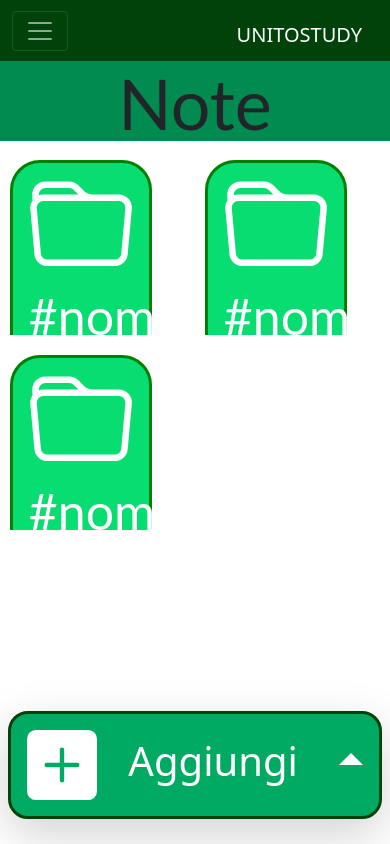
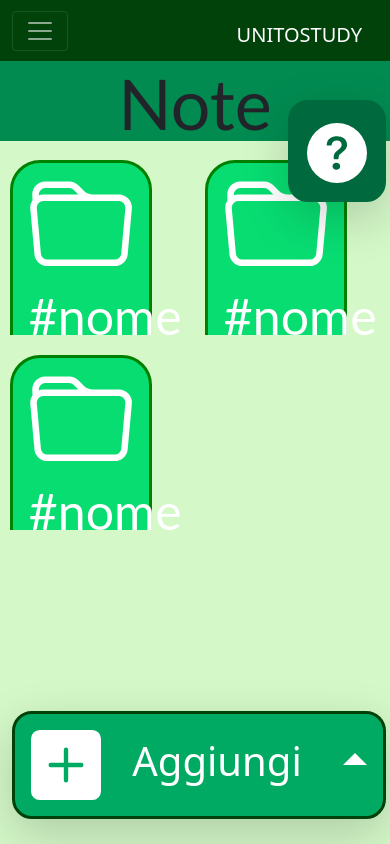
Before and after one commit to federicaamore/IDS, a plain HTML site: page note.html in a window 390 px wide. Drawn offline with nearby package versions, Linux system fonts and the light colour scheme.

Commit message:
Update note.html

```diff
--- a/note.html
+++ b/note.html
@@ -1,20 +1,25 @@
 <!DOCTYPE html>
+
+<html>
+
 <head>
-    <link href="https://cdn.jsdelivr.net/npm/bootstrap@5.0.0-beta2/dist/css/bootstrap.min.css" rel="stylesheet" crossorigin="anonymous">
-<script src="https://cdn.jsdelivr.net/npm/bootstrap@5.0.0-beta2/dist/js/bootstrap.bundle.min.js"crossorigin="anonymous"></script>
+  <title>Note</title>
+  <link href="https://cdn.jsdelivr.net/npm/bootstrap@5.0.0-beta2/dist/css/bootstrap.min.css" rel="stylesheet"
+    crossorigin="anonymous">
+  <script src="https://cdn.jsdelivr.net/npm/bootstrap@5.0.0-beta2/dist/js/bootstrap.bundle.min.js"
+    crossorigin="anonymous"></script>
 
-  <style>.bg-sfondo {
+  <style>
+    .bg-sfondo {
       --bs-bg-opacity: 1;
       background-color: rgb(0, 66, 9);
     }
 
-.nome-pagina{
-   /*cambiare font*/
-   font-family:'Gill Sans', 'Gill Sans MT', Calibri, 'Trebuchet MS', sans-serif;
+    .nome-pagina {
+      font-family: 'Gill Sans', 'Gill Sans MT', Calibri, 'Trebuchet MS', sans-serif;
       text-align: center;
-
       background-color: rgb(1, 139, 81);
-    position:sticky;
+      position: sticky;
       width: 100%;
       height: 80px;
       margin-top: 0em;
@@ -28,98 +33,100 @@
     .top {
       position: fixed;
       top: 0%;
-    left:0%;
+      left: 0%;
       z-index: 999;
       width: 100%;
       height: 120px;
-
     }
 
     .fixed-content-aggiungi {
-    bottom:3%;
-    right: 2%;
-    position:fixed;
+      bottom: 3%;
+      right: 1%;
+      position: fixed;
       z-index: 999;
       color: #FFF;
       text-align: left;
     }
+
+    .fixed-content-domanda {
+      top: 100px;
+      right: 1%;
+      position: fixed;
+      z-index: 999;
+      color: #FFF;
+      text-align: left;
+    }
+
     .btn1 {
-      background-color: rgb(8, 221, 114); /* Blue background */
-      border: solid; /* Remove borders */
+      background-color: rgb(8, 221, 114);
+      border: solid;
       border-color: green;
       border-radius: 30px;
-
-      color: white; /* White text */
-      padding: 12px 16px; /* Some padding */
-      font-size: 50px; /* Set a font size */
-      cursor: pointer; /* Mouse pointer on hover */
+      float: left;
+      color: white;
+      padding: 12px 16px;
+      font-size: 50px;
+      cursor: pointer;
       width: 90%;
-      /*width: -moz-fit-content;
-  width: fit-content;*/
     }
 
     .btn-aggiungi {
-      background-color: rgb(0, 170, 99); /* Blue background */
-      border: solid; /* Remove borders */
+      background-color: rgb(0, 170, 99);
+      border: solid;
       border-color: rgb(0, 66, 9);
       border-radius: 20px;
-
-      color: white; /* White text */
-      padding: 12px 16px; /* Some padding */
-      font-size: 40px; /* Set a font size */
-      cursor: pointer; /* Mouse pointer on hover */
-      /*width: -moz-fit-content;
-      width: fit-content;*/
+      color: white;
+      padding: 12px 16px;
+      font-size: 40px;
+      cursor: pointer;
     }
 
-.item_table {
-  width: -moz-fit-content;
-  width: fit-content;
-  background-color: #8ca0ff;
-  padding: 5px;
-  margin-bottom: 1em;
+    .btn-domanda {
+      background-color: rgb(0, 105, 61);
+      border: solid;
+      border-color: rgb(0, 105, 61);
+      border-radius: 20px;
+      color: white;
+      font-size: 40px;
+      cursor: pointer;
     }
-.coso {
+
+    .max {
       width: 100%;
       height: 100%;
     }
 
     .square {
-    float:left;
+      float: left;
       position: relative;
       width: 45%;
-    padding-bottom : 45%; /* = width for a 1:1 aspect ratio */
-    margin:2.5%;
-    /*background-color:#1E1E1E;*/
-
-    overflow:hidden;
+      padding-bottom: 45%;
+      margin: 2.5%;
+      overflow: hidden;
     }
 
     .content1 {
-      position:absolute;
-      height:90%; /* = 100% - 2*5% padding */
-      width:90%; /* = 100% - 2*5% padding */
-      /*padding: 5%;*/
-      font-size:30px;
-    font-family: 'Lato',verdana, sans-serif;
+      position: absolute;
+      height: 90%;
+      width: 90%;
+      font-size: 30px;
+      font-family: 'Lato', verdana, sans-serif;
       color: #fff;
-
     }
-  .number{
-    font-weight:900;
-    font-size:100px;
-  }
-
-
   </style>
-
 </head>
 
-<body>
+<body style="background-color: #d4f8c8;">
+
+  <!-- BARRA SUPERIORE -->
   <div class="top">
-    <nav id="navbar_main" class="mobile-offcanvas navbar navbar-expand-lg navbar-dark bg-sfondo" style="font-size: 30px;">
+
+    <!-- BARRA navigazione -->
+    <nav id="navbar_main" class="mobile-offcanvas navbar navbar-expand-lg navbar-dark bg-sfondo"
+      style="font-size: 30px;">
       <div class="container-fluid">
-        <button class="navbar-toggler" type="button" data-bs-toggle="collapse" data-bs-target="#navbarNavDropdown" aria-controls="navbarNavDropdown" aria-expanded="false" aria-label="Toggle navigation">
+        <button class="navbar-toggler" type="button" data-bs-toggle="collapse" data-bs-target="#navbarNavDropdown"
+          aria-controls="navbarNavDropdown" aria-expanded="false" aria-label="Toggle navigation">
           <span class="navbar-toggler-icon"></span>
         </button>
         <div class="collapse navbar-collapse" id="navbarNavDropdown">
@@ -147,74 +154,102 @@
       </div>
     </nav>
 
-
+    <!-- BARRA nome pagina -->
     <div class="nome-pagina">
-      <h1 text-align = center style="font-size: 70px;">Note</h1>
+      <h1 text-align=center style="font-size: 70px;">Note</h1>
     </div>
   </div>
 
   <div style="height: 150px;"></div>
 
-
+  <!-- TASTO TUTORIAL (punto di domanda) -->
+  <div class="fixed-content-domanda">
+    <button type="button" class="btn-domanda shadow-lg p-3 ">
+      <svg xmlns="http://www.w3.org/2000/svg" width="60" height="60" fill="currentColor"
+        class="bi bi-question-circle-fill" viewBox="0 0 16 16">
+        <path
+          d="M16 8A8 8 0 1 1 0 8a8 8 0 0 1 16 0zM5.496 6.033h.825c.138 0 .248-.113.266-.25.09-.656.54-1.134 1.342-1.134.686 0 1.314.343 1.314 1.168 0 .635-.374.927-.965 1.371-.673.489-1.206 1.06-1.168 1.987l.003.217a.25.25 0 0 0 .25.246h.811a.25.25 0 0 0 .25-.25v-.105c0-.718.273-.927 1.01-1.486.609-.463 1.244-.977 1.244-2.056 0-1.511-1.276-2.241-2.673-2.241-1.267 0-2.655.59-2.75 2.286a.237.237 0 0 0 .241.247zm2.325 6.443c.61 0 1.029-.394 1.029-.927 0-.552-.42-.94-1.029-.94-.584 0-1.009.388-1.009.94 0 .533.425.927 1.01.927z" />
+      </svg>
+    </button>
+  </div>
 
   <!-- TASTO "AGGIUNGI" -->
-    <div class="btn-group dropup fixed-content-aggiungi" >
-      <button type="button" class="btn-aggiungi  dropdown-toggle cell shadow-lg p-3 " data-bs-toggle="dropdown" aria-expanded="false">
-        <svg xmlns="http://www.w3.org/2000/svg" width="70" height="70" fill="currentColor" class="bi bi-plus-square-fill" viewBox="0 0 16 16">
-          <path d="M2 0a2 2 0 0 0-2 2v12a2 2 0 0 0 2 2h12a2 2 0 0 0 2-2V2a2 2 0 0 0-2-2H2zm6.5 4.5v3h3a.5.5 0 0 1 0 1h-3v3a.5.5 0 0 1-1 0v-3h-3a.5.5 0 0 1 0-1h3v-3a.5.5 0 0 1 1 0z"/>
-        </svg> &nbsp  Aggiungi &nbsp
+  <div class="btn-group dropup fixed-content-aggiungi">
+    <button type="button" class="btn-aggiungi  dropdown-toggle cell shadow-lg p-3 " data-bs-toggle="dropdown"
+      aria-expanded="false">
+      <svg xmlns="http://www.w3.org/2000/svg" width="70" height="70" fill="currentColor" class="bi bi-plus-square-fill"
+        viewBox="0 0 16 16">
+        <path
+          d="M2 0a2 2 0 0 0-2 2v12a2 2 0 0 0 2 2h12a2 2 0 0 0 2-2V2a2 2 0 0 0-2-2H2zm6.5 4.5v3h3a.5.5 0 0 1 0 1h-3v3a.5.5 0 0 1-1 0v-3h-3a.5.5 0 0 1 0-1h3v-3a.5.5 0 0 1 1 0z" />
+      </svg> &nbsp Aggiungi &nbsp
     </button>
     <ul class="dropdown-menu">
       <li style="font-size: 30px;"><a class="dropdown-item" href="#">
           <!-- SIMBOLO nota -->
-          <svg xmlns="http://www.w3.org/2000/svg" width="35" height="35" fill="currentColor" class="bi bi-clipboard-plus" viewBox="0 0 16 16">
-          <path fill-rule="evenodd" d="M8 7a.5.5 0 0 1 .5.5V9H10a.5.5 0 0 1 0 1H8.5v1.5a.5.5 0 0 1-1 0V10H6a.5.5 0 0 1 0-1h1.5V7.5A.5.5 0 0 1 8 7z"/>
-          <path d="M4 1.5H3a2 2 0 0 0-2 2V14a2 2 0 0 0 2 2h10a2 2 0 0 0 2-2V3.5a2 2 0 0 0-2-2h-1v1h1a1 1 0 0 1 1 1V14a1 1 0 0 1-1 1H3a1 1 0 0 1-1-1V3.5a1 1 0 0 1 1-1h1v-1z"/>
-          <path d="M9.5 1a.5.5 0 0 1 .5.5v1a.5.5 0 0 1-.5.5h-3a.5.5 0 0 1-.5-.5v-1a.5.5 0 0 1 .5-.5h3zm-3-1A1.5 1.5 0 0 0 5 1.5v1A1.5 1.5 0 0 0 6.5 4h3A1.5 1.5 0 0 0 11 2.5v-1A1.5 1.5 0 0 0 9.5 0h-3z"/>
-          </svg> &nbsp Nota</a>
+          <svg xmlns="http://www.w3.org/2000/svg" width="35" height="35" fill="currentColor"
+            class="bi bi-clipboard-plus" viewBox="0 0 16 16">
+            <path fill-rule="evenodd"
+              d="M8 7a.5.5 0 0 1 .5.5V9H10a.5.5 0 0 1 0 1H8.5v1.5a.5.5 0 0 1-1 0V10H6a.5.5 0 0 1 0-1h1.5V7.5A.5.5 0 0 1 8 7z" />
+            <path
+              d="M4 1.5H3a2 2 0 0 0-2 2V14a2 2 0 0 0 2 2h10a2 2 0 0 0 2-2V3.5a2 2 0 0 0-2-2h-1v1h1a1 1 0 0 1 1 1V14a1 1 0 0 1-1 1H3a1 1 0 0 1-1-1V3.5a1 1 0 0 1 1-1h1v-1z" />
+            <path
+              d="M9.5 1a.5.5 0 0 1 .5.5v1a.5.5 0 0 1-.5.5h-3a.5.5 0 0 1-.5-.5v-1a.5.5 0 0 1 .5-.5h3zm-3-1A1.5 1.5 0 0 0 5 1.5v1A1.5 1.5 0 0 0 6.5 4h3A1.5 1.5 0 0 0 11 2.5v-1A1.5 1.5 0 0 0 9.5 0h-3z" />
+          </svg> &nbsp Nota
+        </a>
       </li>
       <li style="font-size: 30px;"><a class="dropdown-item" href="#">
           <!-- SIMBOLO cartella -->
-          <svg xmlns="http://www.w3.org/2000/svg" width="35" height="35" fill="currentColor" class="bi bi-folder-plus" viewBox="0 0 16 16">
-          <path d="m.5 3 .04.87a1.99 1.99 0 0 0-.342 1.311l.637 7A2 2 0 0 0 2.826 14H9v-1H2.826a1 1 0 0 1-.995-.91l-.637-7A1 1 0 0 1 2.19 4h11.62a1 1 0 0 1 .996 1.09L14.54 8h1.005l.256-2.819A2 2 0 0 0 13.81 3H9.828a2 2 0 0 1-1.414-.586l-.828-.828A2 2 0 0 0 6.172 1H2.5a2 2 0 0 0-2 2zm5.672-1a1 1 0 0 1 .707.293L7.586 3H2.19c-.24 0-.47.042-.683.12L1.5 2.98a1 1 0 0 1 1-.98h3.672z"/>
-          <path d="M13.5 10a.5.5 0 0 1 .5.5V12h1.5a.5.5 0 1 1 0 1H14v1.5a.5.5 0 1 1-1 0V13h-1.5a.5.5 0 0 1 0-1H13v-1.5a.5.5 0 0 1 .5-.5z"/>
-          </svg> &nbsp Cartella</a>
+          <svg xmlns="http://www.w3.org/2000/svg" width="35" height="35" fill="currentColor" class="bi bi-folder-plus"
+            viewBox="0 0 16 16">
+            <path
+              d="m.5 3 .04.87a1.99 1.99 0 0 0-.342 1.311l.637 7A2 2 0 0 0 2.826 14H9v-1H2.826a1 1 0 0 1-.995-.91l-.637-7A1 1 0 0 1 2.19 4h11.62a1 1 0 0 1 .996 1.09L14.54 8h1.005l.256-2.819A2 2 0 0 0 13.81 3H9.828a2 2 0 0 1-1.414-.586l-.828-.828A2 2 0 0 0 6.172 1H2.5a2 2 0 0 0-2 2zm5.672-1a1 1 0 0 1 .707.293L7.586 3H2.19c-.24 0-.47.042-.683.12L1.5 2.98a1 1 0 0 1 1-.98h3.672z" />
+            <path
+              d="M13.5 10a.5.5 0 0 1 .5.5V12h1.5a.5.5 0 1 1 0 1H14v1.5a.5.5 0 1 1-1 0V13h-1.5a.5.5 0 0 1 0-1H13v-1.5a.5.5 0 0 1 .5-.5z" />
+          </svg> &nbsp Cartella
+        </a>
       </li>
     </ul>
   </div>
 
 
+  <!-- NOTE -->
 
   <div class="square">
     <div class="content1">
-    <button class="btn1" >
+      <button class="btn1">
         <a href="#"></a>
-      <svg xmlns="http://www.w3.org/2000/svg" class="coso" fill="currentColor" class="bi bi-folder" viewBox="0 0 16 16">
-      <path d="M.54 3.87.5 3a2 2 0 0 1 2-2h3.672a2 2 0 0 1 1.414.586l.828.828A2 2 0 0 0 9.828 3h3.982a2 2 0 0 1 1.992 2.181l-.637 7A2 2 0 0 1 13.174 14H2.826a2 2 0 0 1-1.991-1.819l-.637-7a1.99 1.99 0 0 1 .342-1.31zM2.19 4a1 1 0 0 0-.996 1.09l.637 7a1 1 0 0 0 .995.91h10.348a1 1 0 0 0 .995-.91l.637-7A1 1 0 0 0 13.81 4H2.19zm4.69-1.707A1 1 0 0 0 6.172 2H2.5a1 1 0 0 0-1 .981l.006.139C1.72 3.042 1.95 3 2.19 3h5.396l-.707-.707z"/>
+        <svg xmlns="http://www.w3.org/2000/svg" class="max" fill="currentColor" class="bi bi-folder"
+          viewBox="0 0 16 16">
+          <path
+            d="M.54 3.87.5 3a2 2 0 0 1 2-2h3.672a2 2 0 0 1 1.414.586l.828.828A2 2 0 0 0 9.828 3h3.982a2 2 0 0 1 1.992 2.181l-.637 7A2 2 0 0 1 13.174 14H2.826a2 2 0 0 1-1.991-1.819l-.637-7a1.99 1.99 0 0 1 .342-1.31zM2.19 4a1 1 0 0 0-.996 1.09l.637 7a1 1 0 0 0 .995.91h10.348a1 1 0 0 0 .995-.91l.637-7A1 1 0 0 0 13.81 4H2.19zm4.69-1.707A1 1 0 0 0 6.172 2H2.5a1 1 0 0 0-1 .981l.006.139C1.72 3.042 1.95 3 2.19 3h5.396l-.707-.707z" />
         </svg>#nome cartella 1#</button>
-  </div>
-</div>
-<div class="square">
-  <div class="content1">
-    <button class="btn1" >
-      <a href="#"></a>
-      <svg xmlns="http://www.w3.org/2000/svg" class="coso" fill="currentColor" class="bi bi-folder" viewBox="0 0 16 16">
-      <path d="M.54 3.87.5 3a2 2 0 0 1 2-2h3.672a2 2 0 0 1 1.414.586l.828.828A2 2 0 0 0 9.828 3h3.982a2 2 0 0 1 1.992 2.181l-.637 7A2 2 0 0 1 13.174 14H2.826a2 2 0 0 1-1.991-1.819l-.637-7a1.99 1.99 0 0 1 .342-1.31zM2.19 4a1 1 0 0 0-.996 1.09l.637 7a1 1 0 0 0 .995.91h10.348a1 1 0 0 0 .995-.91l.637-7A1 1 0 0 0 13.81 4H2.19zm4.69-1.707A1 1 0 0 0 6.172 2H2.5a1 1 0 0 0-1 .981l.006.139C1.72 3.042 1.95 3 2.19 3h5.396l-.707-.707z"/>
-    </svg>#nome cartella 2#</button>
-
     </div>
   </div>
 
   <div class="square">
     <div class="content1">
-    <button class="btn1" >
+      <button class="btn1">
         <a href="#"></a>
-      <svg xmlns="http://www.w3.org/2000/svg" class="coso" fill="currentColor" class="bi bi-folder" viewBox="0 0 16 16">
-      <path d="M.54 3.87.5 3a2 2 0 0 1 2-2h3.672a2 2 0 0 1 1.414.586l.828.828A2 2 0 0 0 9.828 3h3.982a2 2 0 0 1 1.992 2.181l-.637 7A2 2 0 0 1 13.174 14H2.826a2 2 0 0 1-1.991-1.819l-.637-7a1.99 1.99 0 0 1 .342-1.31zM2.19 4a1 1 0 0 0-.996 1.09l.637 7a1 1 0 0 0 .995.91h10.348a1 1 0 0 0 .995-.91l.637-7A1 1 0 0 0 13.81 4H2.19zm4.69-1.707A1 1 0 0 0 6.172 2H2.5a1 1 0 0 0-1 .981l.006.139C1.72 3.042 1.95 3 2.19 3h5.396l-.707-.707z"/>
-    </svg>#nome cartella 3#</button>
-
+        <svg xmlns="http://www.w3.org/2000/svg" class="max" fill="currentColor" class="bi bi-folder"
+          viewBox="0 0 16 16">
+          <path
+            d="M.54 3.87.5 3a2 2 0 0 1 2-2h3.672a2 2 0 0 1 1.414.586l.828.828A2 2 0 0 0 9.828 3h3.982a2 2 0 0 1 1.992 2.181l-.637 7A2 2 0 0 1 13.174 14H2.826a2 2 0 0 1-1.991-1.819l-.637-7a1.99 1.99 0 0 1 .342-1.31zM2.19 4a1 1 0 0 0-.996 1.09l.637 7a1 1 0 0 0 .995.91h10.348a1 1 0 0 0 .995-.91l.637-7A1 1 0 0 0 13.81 4H2.19zm4.69-1.707A1 1 0 0 0 6.172 2H2.5a1 1 0 0 0-1 .981l.006.139C1.72 3.042 1.95 3 2.19 3h5.396l-.707-.707z" />
+        </svg>#nome cartella 2#</button>
     </div>
   </div>
 
+  <div class="square">
+    <div class="content1">
+      <button class="btn1">
+        <a href="#"></a>
+        <svg xmlns="http://www.w3.org/2000/svg" class="max" fill="currentColor" class="bi bi-folder"
+          viewBox="0 0 16 16">
+          <path
+            d="M.54 3.87.5 3a2 2 0 0 1 2-2h3.672a2 2 0 0 1 1.414.586l.828.828A2 2 0 0 0 9.828 3h3.982a2 2 0 0 1 1.992 2.181l-.637 7A2 2 0 0 1 13.174 14H2.826a2 2 0 0 1-1.991-1.819l-.637-7a1.99 1.99 0 0 1 .342-1.31zM2.19 4a1 1 0 0 0-.996 1.09l.637 7a1 1 0 0 0 .995.91h10.348a1 1 0 0 0 .995-.91l.637-7A1 1 0 0 0 13.81 4H2.19zm4.69-1.707A1 1 0 0 0 6.172 2H2.5a1 1 0 0 0-1 .981l.006.139C1.72 3.042 1.95 3 2.19 3h5.396l-.707-.707z" />
+        </svg>#nome cartella 3#</button>
+    </div>
+  </div>
 
 </body>
+
+</html>
```
Lines whose indentation alone changed are shown as unchanged.
